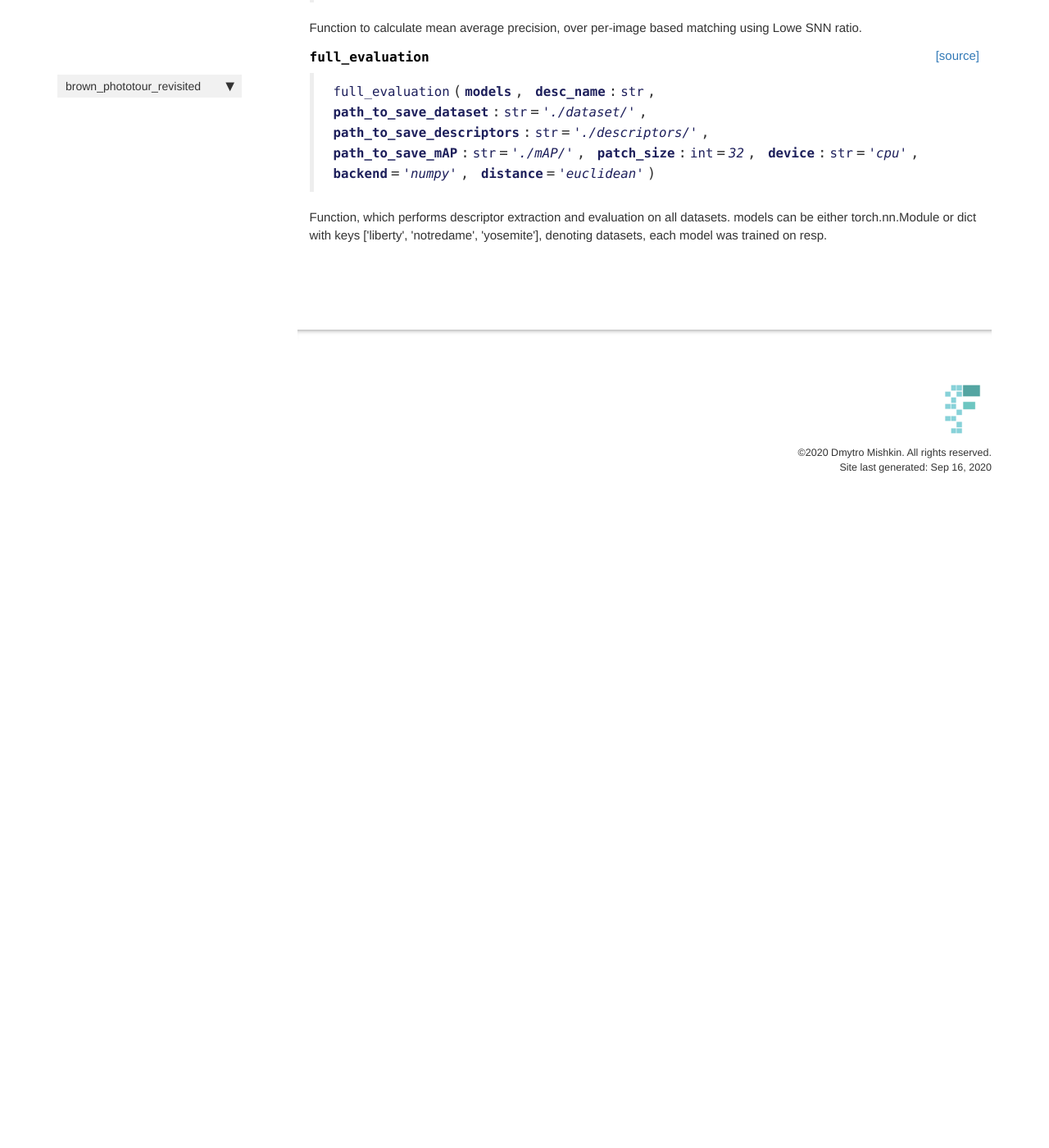
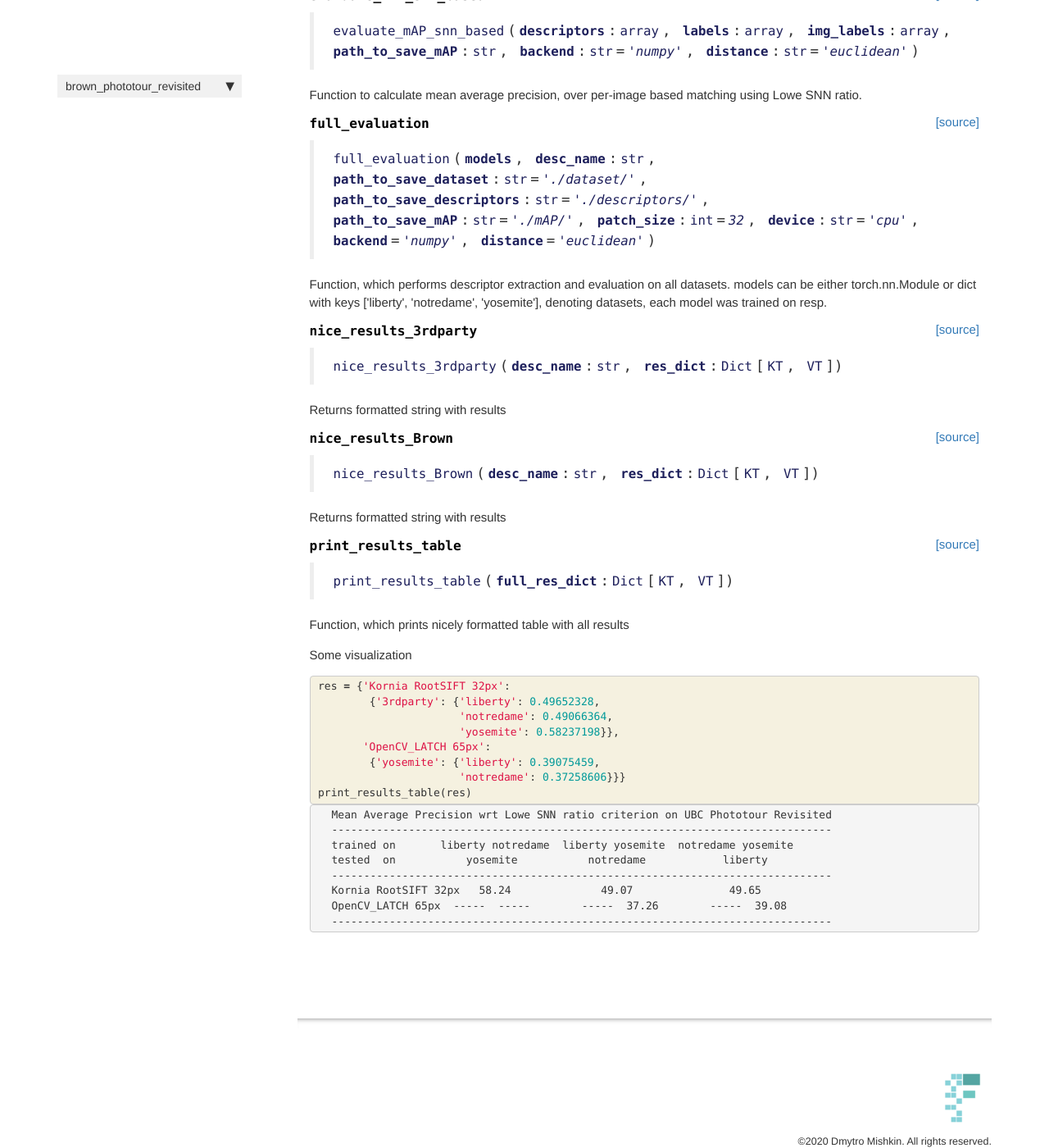
Before and after one commit to ducha-aiki/brown_phototour_revisited, a Jekyll site: the page built from docs/benchmarking.html, in a window 1280 px wide and 1400 px high, scrolled down 407 px. Shown: the whole window at 82% size. Built offline with Jekyll 4.4.1, drawn with Linux system fonts in a browser that asks for light colours; nearby versions of some CDN libraries; comment, search, counter and statistics services are not loaded; before the commit the page ends 1037 px from its top, so only the background shows below that; some of the changed text lies outside the part shown.

Commit message:
added print_table function

```diff
--- a/docs/benchmarking.html
+++ b/docs/benchmarking.html
@@ -95,4 +95,138 @@ denoting datasets, each model was trained on resp.</p>
 </div>
     {% endraw %}
 
+    {% raw %}
+
+<div class="cell border-box-sizing code_cell rendered">
+
 </div>
+    {% endraw %}
+
+    {% raw %}
+
+<div class="cell border-box-sizing code_cell rendered">
+
+<div class="output_wrapper">
+<div class="output">
+
+<div class="output_area">
+
+
+<div class="output_markdown rendered_html output_subarea ">
+<h4 id="nice_results_3rdparty" class="doc_header"><code>nice_results_3rdparty</code><a href="__main__.py#L3" class="source_link" style="float:right">[source]</a></h4><blockquote><p><code>nice_results_3rdparty</code>(<strong><code>desc_name</code></strong>:<code>str</code>, <strong><code>res_dict</code></strong>:<code>Dict</code>[<code>KT</code>, <code>VT</code>])</p>
+</blockquote>
+<p>Returns formatted string with results</p>
+
+</div>
+
+</div>
+
+</div>
+</div>
+
+</div>
+    {% endraw %}
+
+    {% raw %}
+
+<div class="cell border-box-sizing code_cell rendered">
+
+<div class="output_wrapper">
+<div class="output">
+
+<div class="output_area">
+
+
+<div class="output_markdown rendered_html output_subarea ">
+<h4 id="nice_results_Brown" class="doc_header"><code>nice_results_Brown</code><a href="__main__.py#L21" class="source_link" style="float:right">[source]</a></h4><blockquote><p><code>nice_results_Brown</code>(<strong><code>desc_name</code></strong>:<code>str</code>, <strong><code>res_dict</code></strong>:<code>Dict</code>[<code>KT</code>, <code>VT</code>])</p>
+</blockquote>
+<p>Returns formatted string with results</p>
+
+</div>
+
+</div>
+
+</div>
+</div>
+
+</div>
+    {% endraw %}
+
+    {% raw %}
+
+<div class="cell border-box-sizing code_cell rendered">
+
+<div class="output_wrapper">
+<div class="output">
+
+<div class="output_area">
+
+
+<div class="output_markdown rendered_html output_subarea ">
+<h4 id="print_results_table" class="doc_header"><code>print_results_table</code><a href="__main__.py#L59" class="source_link" style="float:right">[source]</a></h4><blockquote><p><code>print_results_table</code>(<strong><code>full_res_dict</code></strong>:<code>Dict</code>[<code>KT</code>, <code>VT</code>])</p>
+</blockquote>
+<p>Function, which prints nicely formatted table with all results</p>
+
+</div>
+
+</div>
+
+</div>
+</div>
+
+</div>
+    {% endraw %}
+
+<div class="cell border-box-sizing text_cell rendered"><div class="inner_cell">
+<div class="text_cell_render border-box-sizing rendered_html">
+<p>Some visualization</p>
+
+</div>
+</div>
+</div>
+    {% raw %}
+
+<div class="cell border-box-sizing code_cell rendered">
+<div class="input">
+
+<div class="inner_cell">
+    <div class="input_area">
+<div class=" highlight hl-ipython3"><pre><span></span><span class="n">res</span> <span class="o">=</span> <span class="p">{</span><span class="s1">&#39;Kornia RootSIFT 32px&#39;</span><span class="p">:</span>
+        <span class="p">{</span><span class="s1">&#39;3rdparty&#39;</span><span class="p">:</span> <span class="p">{</span><span class="s1">&#39;liberty&#39;</span><span class="p">:</span> <span class="mf">0.49652328</span><span class="p">,</span>
+                      <span class="s1">&#39;notredame&#39;</span><span class="p">:</span> <span class="mf">0.49066364</span><span class="p">,</span>
+                      <span class="s1">&#39;yosemite&#39;</span><span class="p">:</span> <span class="mf">0.58237198</span><span class="p">}},</span>
+       <span class="s1">&#39;OpenCV_LATCH 65px&#39;</span><span class="p">:</span>
+        <span class="p">{</span><span class="s1">&#39;yosemite&#39;</span><span class="p">:</span> <span class="p">{</span><span class="s1">&#39;liberty&#39;</span><span class="p">:</span> <span class="mf">0.39075459</span><span class="p">,</span>
+                      <span class="s1">&#39;notredame&#39;</span><span class="p">:</span> <span class="mf">0.37258606</span><span class="p">}}}</span>
+<span class="n">print_results_table</span><span class="p">(</span><span class="n">res</span><span class="p">)</span>
+</pre></div>
+
+    </div>
+</div>
+</div>
+
+<div class="output_wrapper">
+<div class="output">
+
+<div class="output_area">
+
+<div class="output_subarea output_stream output_stdout output_text">
+<pre>Mean Average Precision wrt Lowe SNN ratio criterion on UBC Phototour Revisited
+------------------------------------------------------------------------------
+trained on       liberty notredame  liberty yosemite  notredame yosemite
+tested  on           yosemite           notredame            liberty
+------------------------------------------------------------------------------
+Kornia RootSIFT 32px   58.24              49.07               49.65
+OpenCV_LATCH 65px  -----  -----        -----  37.26        -----  39.08
+------------------------------------------------------------------------------
+</pre>
+</div>
+</div>
+
+</div>
+</div>
+
+</div>
+    {% endraw %}
+
+</div>
```
Also changed, not shown: README.md, 2 other files.
